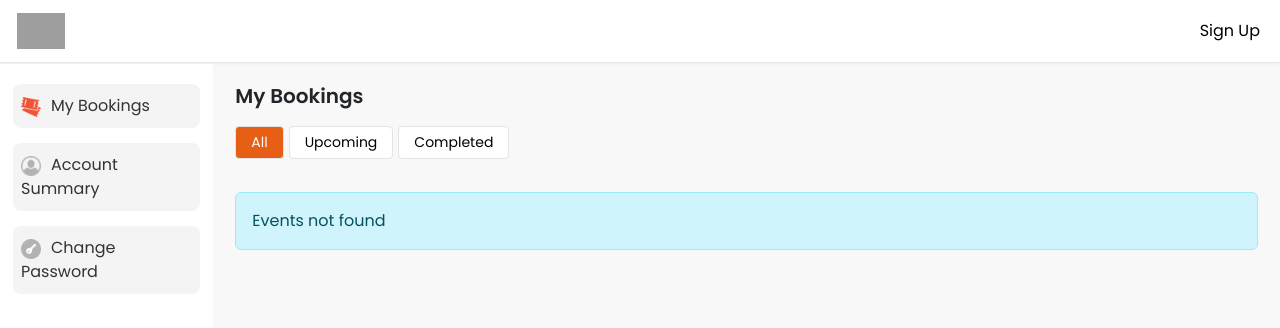
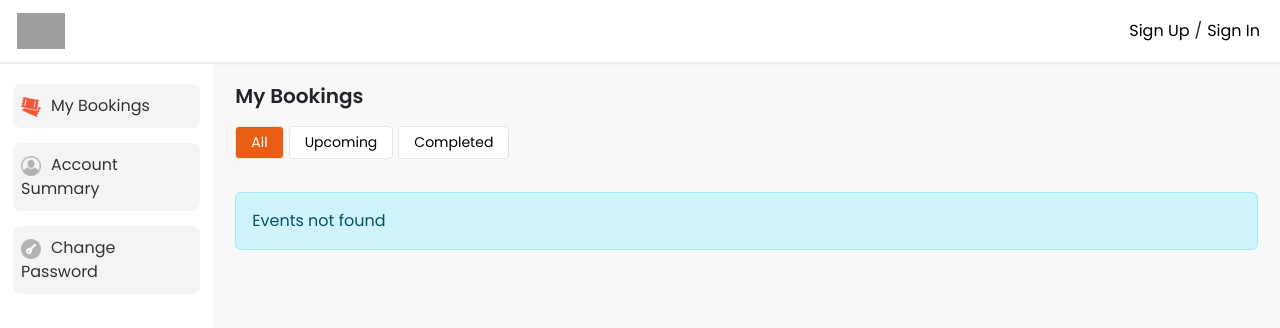
Before and after one commit to usmanghani607/quicklly-events, a PHP site: page /booking.php in a window 1280 px wide. Shown: the top 328 px of the page. Run offline with PHP 8.4, Linux system fonts and the light colour scheme; some libraries are stand-ins or nearby versions; grey boxes are pictures that could not be loaded.

Commit message:
sign in modal in order page

```diff
--- a/css/style.css
+++ b/css/style.css
@@ -49,6 +49,10 @@
 .inner-header .right_btn .btn_create { border: none; background: #F05336; border-radius: 6px; color: #fff; padding: 7px 15px 7px 15px; font-size: 16px; margin-right: 30px; }
 .inner-header .right_btn .btn_create img { margin-bottom: 2px; margin-right: 5px; height: 12px; }
 .inner-header .right_btn .btn_signup { border: none; background: none; font-size: 16px; color: #000; margin-left: 10px; padding: 7px 10px 7px 10px; }
+
+.inner-header .right_btn .btn_signup_checkout { border: none; background: none; font-size: 16px; color: #000; padding: 7px 5px 7px 10px; }
+.inner-header .right_btn .btn_signin_checkout { border: none; background: none; font-size: 16px; color: #000; padding: 7px 10px 7px 5px; }
+
 .inner-header .browse { width: 130px; margin-left: 30px; }
 .inner-header .browse span { font-size: 16px; }
 .inner-header #indexForm .form-select.state { background-color: #F5F5F5; color: #000; border-radius: 6px; border: none; font-weight: 500; }
--- a/header-checkout.php
+++ b/header-checkout.php
@@ -59,7 +59,9 @@
                                             </ul>
                                         </div>
                                     <?php else: ?>
-                                        <button class="btn_signup" data-bs-toggle="modal" data-bs-target="#signupModal">Sign Up</button>
+                                        <button class="btn_signup_checkout" data-bs-toggle="modal" data-bs-target="#signupModal">Sign Up</button>
+                                        <span>/</span>
+                                        <button class="btn_signin_checkout" data-bs-toggle="modal" data-bs-target="#loginModal">Sign In</button>
                                     <?php endif; ?>
                                 </div>
                             </div>
--- a/order.php
+++ b/order.php
@@ -284,7 +284,7 @@
                                 <span class="service">Service Fee</span>
                                 <span class="ser-icon">
                                     <img src="images/circle.png" alt="">
-                                    <span class="tooltipcheckoutbody">This fee helps cover Quicklly's operational cost</span>
+                                    <span class="tooltipcheckoutbody">This fee covers credit cards processing fees and Quicklly's operational costs. The Service Fee is non-refundable.</span>
                                 </span>
                             </div>
                             <div class="col-4 col-md-4 text-end">
```
